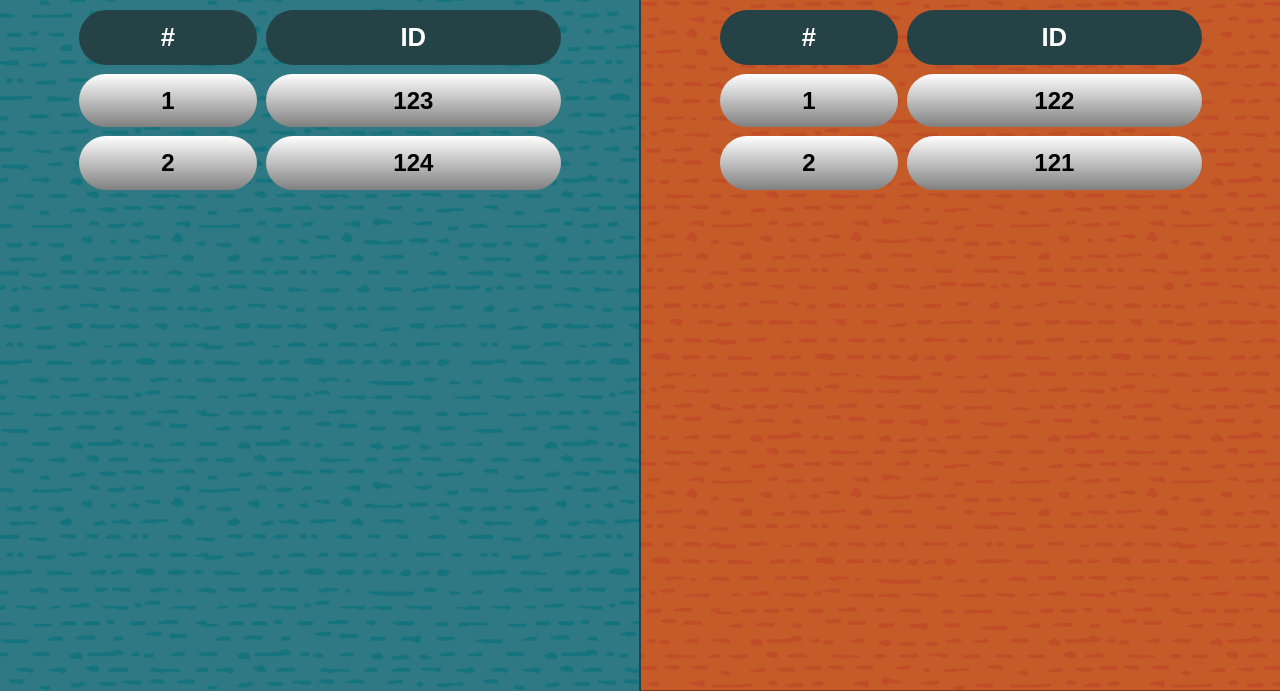
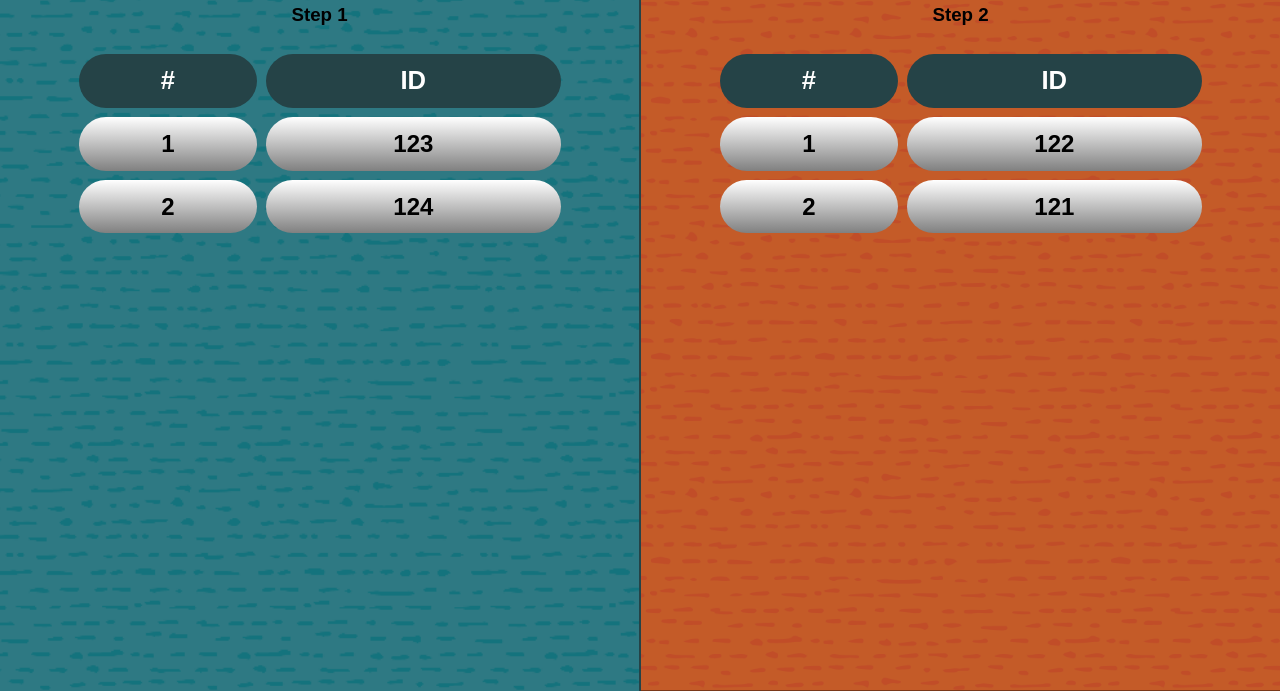
Before and after one commit to DHCPotato/MatchMakingQueue, a plain HTML site: page index.html in a window 1280 px wide. Shown: the part 109-800 px from the top of the page. Drawn offline with Linux system fonts and the light colour scheme.

Commit message:
Update index.html

```diff
--- a/index.html
+++ b/index.html
@@ -91,6 +91,7 @@
   <div class="container">
     <div class="queue queue-left">
       <h2>Check In</h2>
+      <h3>Step 1</h3>
       <table>
         <thead>
           <tr><th>#</th><th>ID</th></tr>
@@ -103,6 +104,7 @@
 
     <div class="queue queue-right">
       <h2>Visitation</h2>
+      <h3>Step 2</h3>
       <table>
         <thead>
           <tr><th>#</th><th>ID</th></tr>
```
